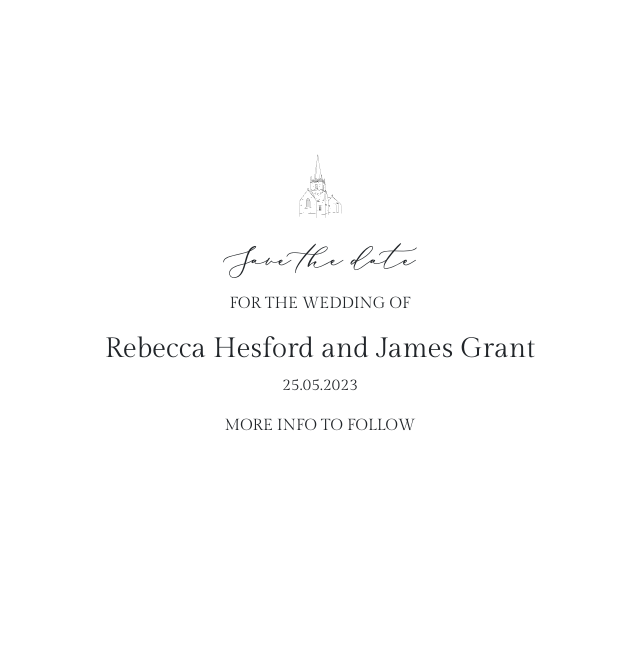
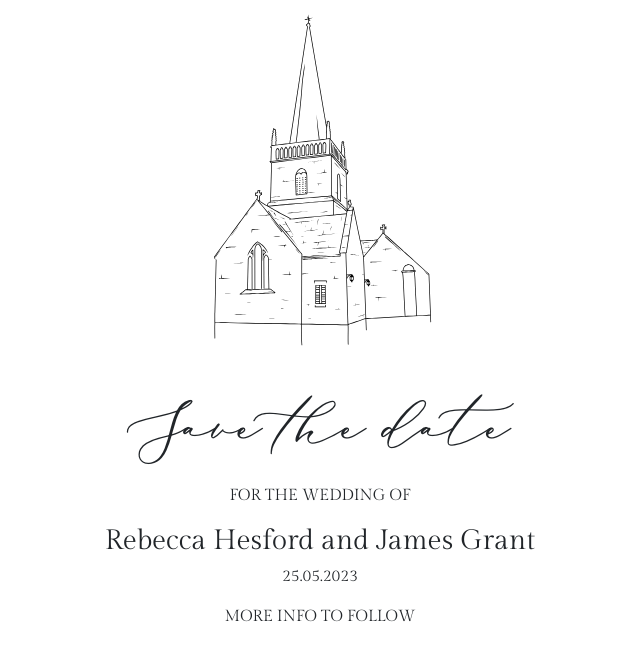
Before and after one commit to sproogen/the-grant-wedding, a plain HTML site: page index.html in a window 1280 px wide. Shown: the whole page, without its empty margins (320-960 px from the left). Drawn offline with nearby package versions, Linux system fonts and the light colour scheme.

Commit message:
Update index.html

```diff
--- a/index.html
+++ b/index.html
@@ -12,6 +12,7 @@
 
       h1 {
         font-family: 'Biancha', serif;
+        font-size: 5rem;
       }
 
       .container {
@@ -33,8 +34,8 @@
   <body>
     <div class="container d-flex justify-content-center">
       <div class="text-center">
-        <svg width="90" height="90">
-          <image xlink:href="Church_Outline.svg" width="90" height="90"/>
+        <svg width="350" height="425">
+          <image xlink:href="Church_Outline.svg" width="350" height="500"/>
         </svg>
         <h1>Save the date</h1>
         <p>FOR THE WEDDING OF</p>
```
